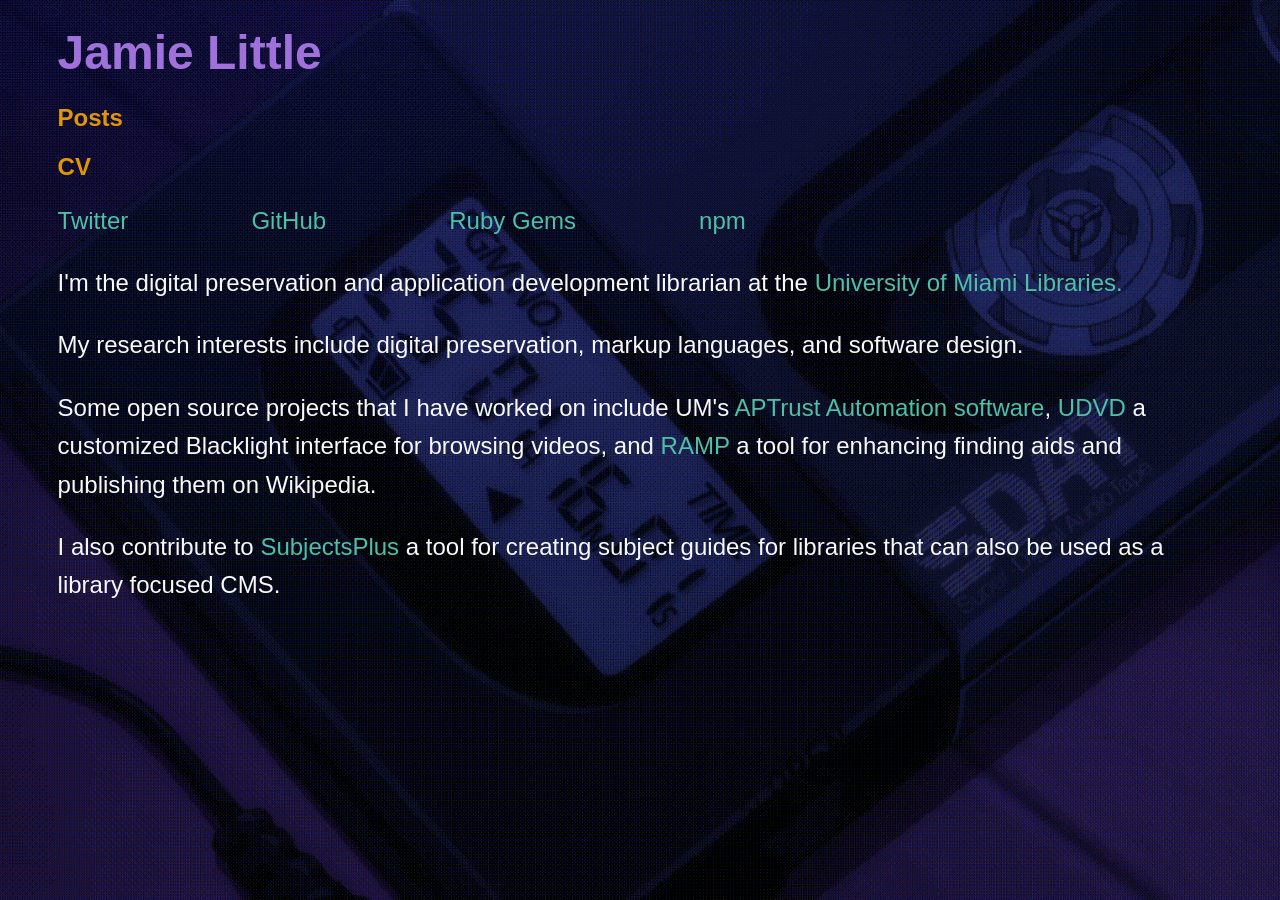
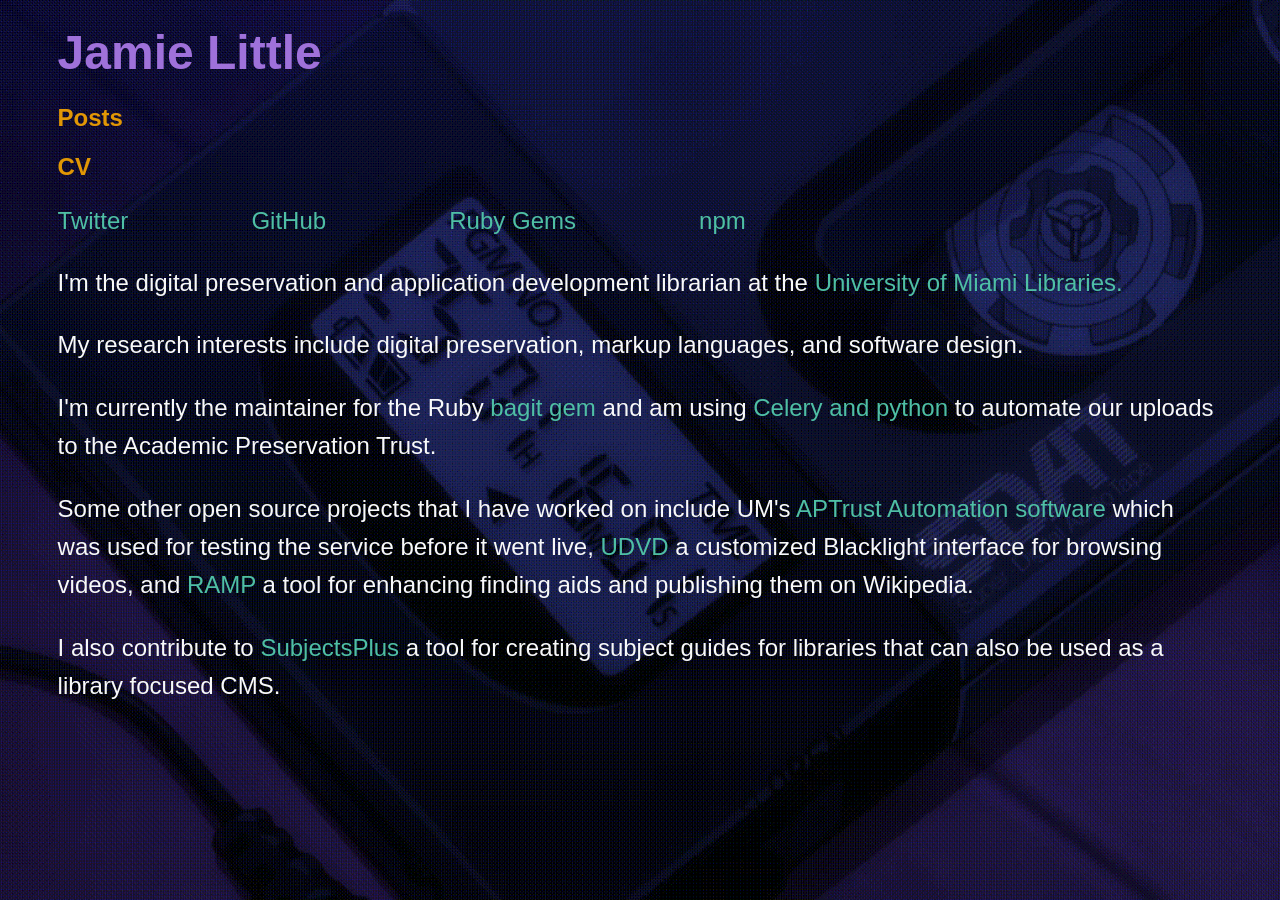
Before and after one commit to little9/little9.github.io, a Jekyll site: the page built from index.html, in a window 1280 px wide. Built offline with Jekyll 4.4.1, drawn with Linux system fonts in a browser that asks for light colours; nearby versions of some CDN libraries.

Commit message:
Updating

```diff
--- a/index.html
+++ b/index.html
@@ -11,8 +11,12 @@
   <p>
     My research interests include digital preservation, markup languages, and software design.</p>
 
+  <p>I'm currently the maintainer for the Ruby <a href="https://rubygems.org/gems/bagit">bagit gem</a> and am using <a href="http://jamielittle.org/2016/10/05/celery.html">Celery and python</a> to automate
+  our uploads to the Academic Preservation Trust.</p>
+
   <p>
-    Some open source projects that I have worked on include UM's <a href="https://github.com/UMiamiLibraries/aptrust-automation">APTrust Automation software</a>, <a href="http://library.miami.edu/udvd">UDVD</a> a customized Blacklight interface for browsing videos, and <a href="https://github.com/UMiamiLibraries/RAMP">RAMP</a> a tool for enhancing finding aids and publishing them on Wikipedia.</p>
+    Some other open source projects that I have worked on include UM's <a href="https://github.com/UMiamiLibraries/aptrust-automation">APTrust Automation software</a> which was used for testing
+    the service before it went live, <a href="http://library.miami.edu/udvd">UDVD</a> a customized Blacklight interface for browsing videos, and <a href="https://github.com/UMiamiLibraries/RAMP">RAMP</a> a tool for enhancing finding aids and publishing them on Wikipedia.</p>
   <p>I also contribute to <a href="http://github.com/SubjectsPlus/subjectsplus">SubjectsPlus</a> a tool for creating subject guides for libraries that can also be used as a library focused CMS.</p>
 
 </div>
```
